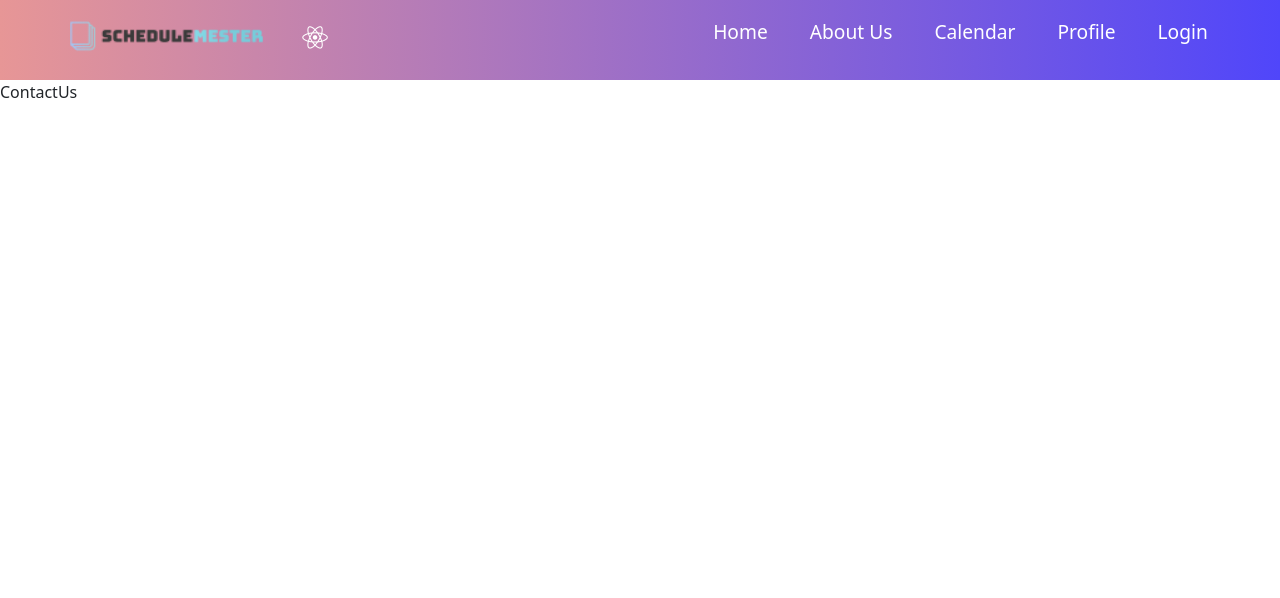
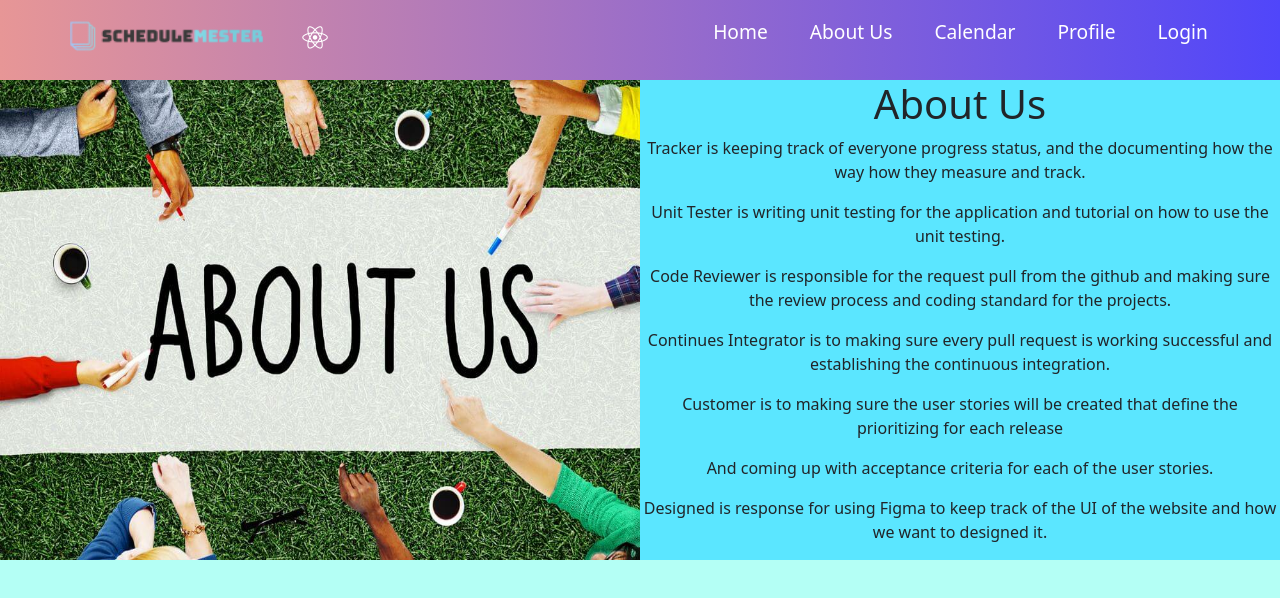
Before and after one commit to mitchellmui17/schedulemester, a React (Create React App) app: page /ContactUs in a window 1280 px wide. Shown: the top 598 px of the page. Built offline with nearby package versions, Linux system fonts and the light colour scheme; no server answers.

Commit message:
Home/AboutUs
small description of Homepage and AboutUs page

```diff
--- a/src/components/ContactUs/ContactUs.js
+++ b/src/components/ContactUs/ContactUs.js
@@ -1,24 +1,29 @@
 import React, {Component} from "react";
-
+import about from "../../images/about.jpg"
 
 
 class ContactUs extends Component{
-
-
-    render(){
-
-        return(
-            <div>
-            <div className ="welcome-template">
-                <div className = "welcome-comment">
-                    <span className ="welcome">ContactUs</span><br></br>
+        render() {
+            return (
+                <div className = "back">
+                    <div class="left-half">
+                        <img className="image_time" src={about} alt="about"/>
+                    </div>
+                    <div class="right-half">
+                        <article>
+                            <h1>About Us</h1>
+                            <p>Tracker is keeping track of everyone progress status, and the documenting how the way how they measure and track.</p>
+                            <p>Unit Tester is writing unit testing for the application and tutorial on how to use the unit testing.</p>
+                            <p>Code Reviewer is responsible for the request pull from the github and making sure the review process and coding standard
+                            for the projects.</p>
+                            <p>Continues Integrator is to making sure every pull request is working successful and establishing the continuous integration.</p>
+                            <p>Customer is to making sure the user stories will be created  that define the prioritizing for each release</p>
+                            <p>And coming up with acceptance criteria for each of the user stories.</p>
+                            <p>Designed is response for using Figma to keep track of the UI of the website and how we want to designed it.</p>
+                        </article>
+                    </div>
                 </div>
-
-            </div>
-            {/* <Footer/> */}
-            </div>
-
-        )
+            );
+        }
     }
-}
 export default ContactUs;
--- a/src/components/Landingpage/LandingPage.css
+++ b/src/components/Landingpage/LandingPage.css
@@ -0,0 +1,25 @@
+.back {
+    background-color: #b4fff5;
+    min-height: 100vh;
+    text-align: center;
+}
+.image_time {
+  width: 100%;
+  height: 60vh;
+}
+
+.left-half {
+  background-color: #5be6ff;
+  position: absolute;
+  left: 0px;
+  width: 50%;
+  min-height: 60vh;
+}
+
+.right-half {
+  background-color: #5be6ff;
+  position: absolute;
+  right: 0px;
+  width: 50%;
+  min-height: 60vh;
+}
--- a/src/components/Landingpage/LandingPage.js
+++ b/src/components/Landingpage/LandingPage.js
@@ -1,24 +1,24 @@
 import React, {Component} from "react";
-
-
+import "./LandingPage.css"
+import time from "../../images/time.jpg"
 
 class LandingPage extends Component{
 
 
-    render(){
-
-        return(
-            <div>
-            <div className ="welcome-template">
-                <div className = "welcome-comment">
-                    <span className ="welcome">WELCOME</span><br></br>
+    render() {
+        return (
+            <div className = "back">
+                <div class="left-half">
+                    <img className="image_time" src={time} alt="time"/>
                 </div>
-
+                <div class="right-half">
+                    <article>
+                        <h1>Welcome to the ScheduleMester</h1>
+                        <p> Schedulemester is an application for convenient planning of coursework by Users.</p>
+                    </article>
+                </div>
             </div>
-            {/* <Footer/> */}
-            </div>
-
-        )
+        );
     }
 }
 export default LandingPage;
```
Also changed, not shown: src/images/about.jpg (added).
